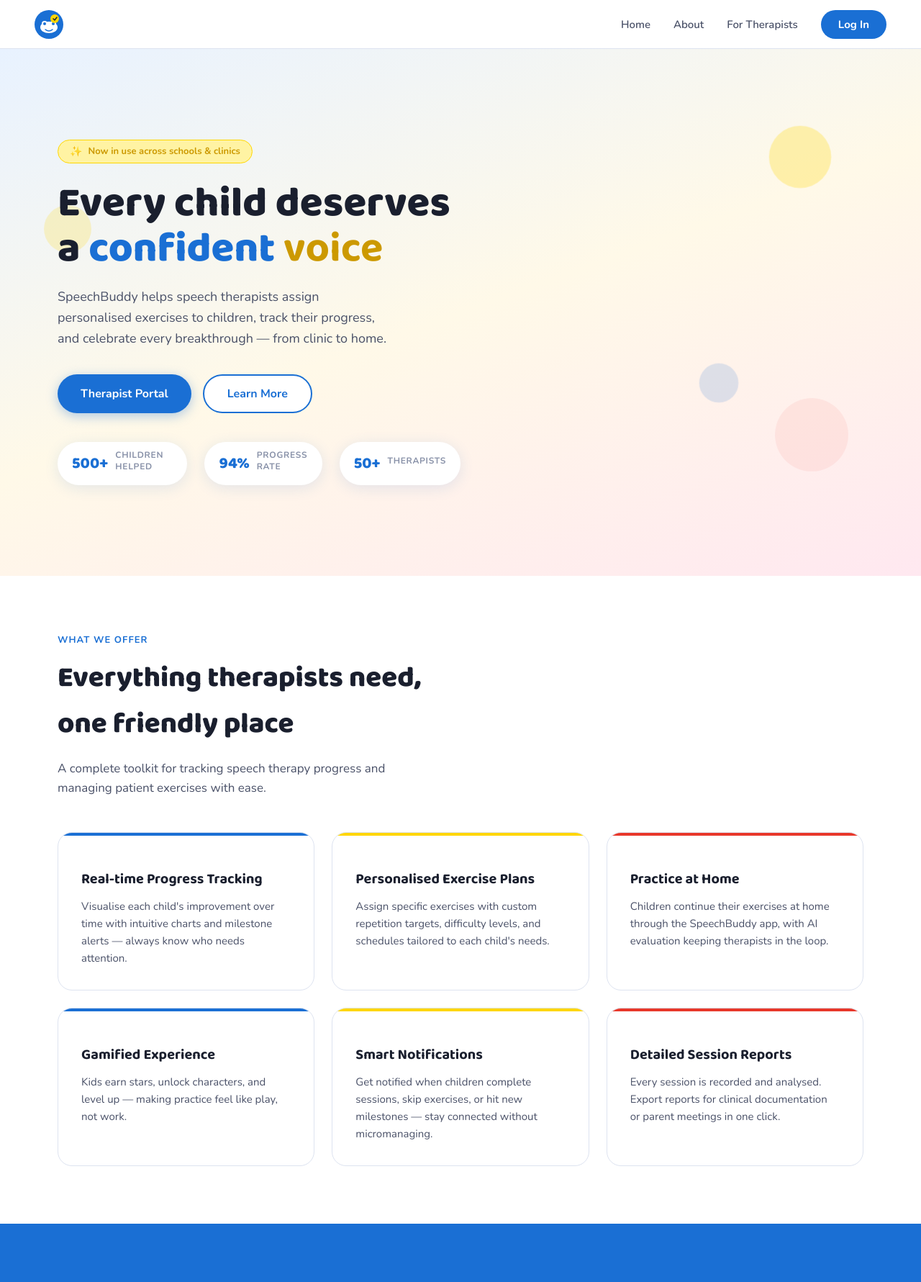
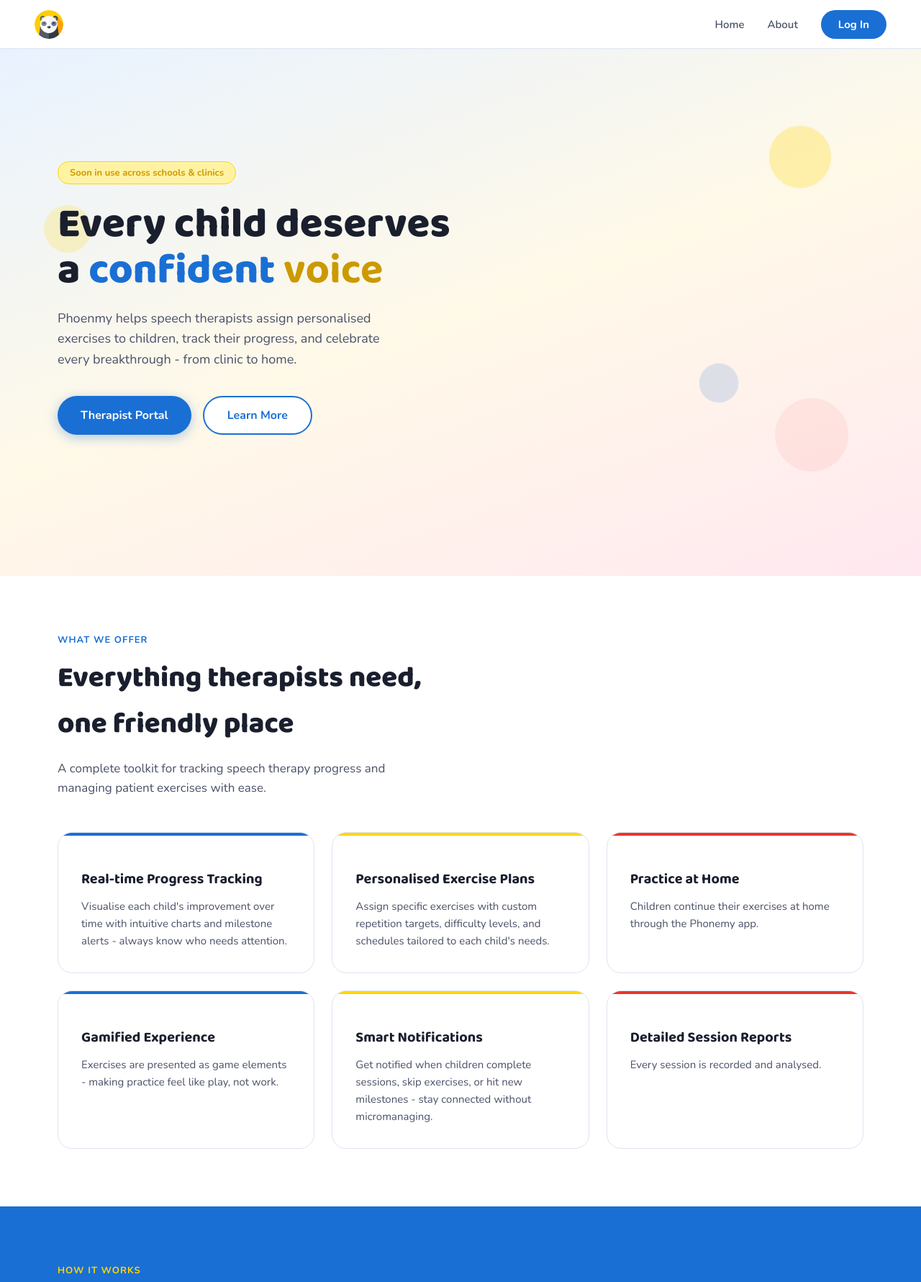
Before and after one commit to Ignat40/Bachelor-Thesis, a Django app: page / in a window 1280 px wide. Shown: the top 1781 px of the page at 72% size. Run offline with Django 5.2, Linux system fonts and the light colour scheme.

Commit message:
styling checks

```diff
--- a/DjangoClient/backend/static/css/style.css
+++ b/DjangoClient/backend/static/css/style.css
@@ -60,6 +60,9 @@ nav {
 .nav-logo-icon {
   width: 40px;
   height: 40px;
+  border-radius: 50%;
+  object-fit: cover;
+  display: block;
 }
 .nav-logo-text {
   font-family: var(--ff-display);
@@ -143,7 +146,7 @@ nav {
   margin-bottom: 24px;
 }
 .hero-badge::before {
-  content: "✨";
+
   font-size: 14px;
 }
 h1 {
--- a/DjangoClient/backend/static/js/script.js
+++ b/DjangoClient/backend/static/js/script.js
@@ -66,7 +66,7 @@ function overviewHTML() {
   return `
     <div class="dash-header">
       <div><h2>${greetingText()}, ${therapist}</h2><div class="welcome">${todayText()} · Here's how your patients are doing</div></div>
-      <button class="dash-btn" type="button" data-open-modal>Assign Exercise</button>
+
     </div>
       <div class="stats-row">
       <div class="stat-card s-blue"><div class="stat-label">Total Patients</div><div class="stat-value">${DASHBOARD_STATS.total_patients}</div><div class="stat-delta up">Tracked patients</div></div>
--- a/DjangoClient/backend/templates/base.html
+++ b/DjangoClient/backend/templates/base.html
@@ -11,29 +11,18 @@
       href="https://fonts.googleapis.com/css2?family=Nunito:wght@400;600;700;800;900&family=Baloo+2:wght@400;600;700;800&display=swap"
       rel="stylesheet"
     />
-    <link rel="stylesheet" href="{% static 'css/style.css' %}?v=4" />
+    <link rel="stylesheet" href="{% static 'css/style.css' %}?v=5" />
     {% block extra_head %}{% endblock %}
   </head>
   <body>
     <nav>
       <a class="nav-logo" href="{% url 'landing' %}" aria-label="SpeechBuddy home">
-        <svg class="nav-logo-icon" viewBox="0 0 40 40" fill="none" aria-hidden="true">
-          <circle cx="20" cy="20" r="20" fill="#1A6FD4" />
-          <ellipse cx="20" cy="24" rx="12" ry="8" fill="white" />
-          <circle cx="14" cy="19" r="4" fill="white" />
-          <circle cx="26" cy="19" r="4" fill="white" />
-          <circle cx="14" cy="19" r="2" fill="#1A6FD4" />
-          <circle cx="26" cy="19" r="2" fill="#1A6FD4" />
-          <path d="M15 27 Q20 31 25 27" stroke="#1A6FD4" stroke-width="1.5" fill="none" stroke-linecap="round" />
-          <circle cx="28" cy="12" r="6" fill="#FFD600" />
-          <path d="M26 12 L28 14 L31 10" stroke="#1A1F2E" stroke-width="1.5" fill="none" stroke-linecap="round" stroke-linejoin="round" />
-        </svg>
+        <img class="nav-logo-icon" src="{% static 'panda.png' %}" alt="" aria-hidden="true" />
         {% comment %} <span class="nav-logo-text">Speech<span>Buddy</span></span> {% endcomment %}
       </a>
       <div class="nav-links">
         <a class="nav-link" href="{% url 'landing' %}">Home</a>
         <a class="nav-link" href="{% url 'about' %}">About</a>
-        <a class="nav-link" href="{% url 'login' %}">For Therapists</a>
         {% if request.user.is_authenticated %}
           <a class="nav-cta" href="{% url 'dashboard' %}">Dashboard</a>
         {% else %}
--- a/DjangoClient/backend/website/templates/website/landing.html
+++ b/DjangoClient/backend/website/templates/website/landing.html
@@ -9,15 +9,15 @@
     <div class="bubble b3"></div>
     <div class="bubble b4"></div>
     <div class="hero-content">
-      <div class="hero-badge">Now in use across schools & clinics</div>
+      <div class="hero-badge">Soon in use across schools & clinics</div>
       <h1>Every child deserves a <em>confident</em> <strong>voice</strong></h1>
-      <p class="hero-sub">SpeechBuddy helps speech therapists assign personalised exercises to children, track their progress, and celebrate every breakthrough — from clinic to home.</p>
+      <p class="hero-sub">Phoenmy helps speech therapists assign personalised exercises to children, track their progress, and celebrate every breakthrough - from clinic to home.</p>
       <div class="hero-btns">
         <a class="btn-primary" href="{% url 'login' %}">Therapist Portal</a>
         <a class="btn-secondary" href="{% url 'about' %}">Learn More</a>
       </div>
       <div class="hero-stats">
-        <div class="stat-pill">
+        {% comment %} <div class="stat-pill">
           <span class="stat-num">500+</span>
           <span class="stat-label">Children helped</span>
         </div>
@@ -28,7 +28,7 @@
         <div class="stat-pill">
           <span class="stat-num">50+</span>
           <span class="stat-label">Therapists</span>
-        </div>
+        </div> {% endcomment %}
       </div>
     </div>
     <div class="hero-art">
@@ -68,7 +68,7 @@
           <!-- <circle cx="252" cy="270" r="18" fill="#4A9FFF"/> -->
           <!-- Star badge -->
           <!-- <circle cx="230" cy="135" r="28" fill="#FFD600"/> -->
-          <!-- <text x="230" y="141" text-anchor="middle" font-size="24" fill="#1A1F2E">⭐</text> -->
+
           <!-- Sound waves from mouth -->
           <!-- <path d="M210 185 Q225 178 210 172" stroke="#FFD600" stroke-width="3" fill="none" stroke-linecap="round" opacity=".8"/> -->
           <!-- <path d="M218 190 Q240 178 218 168" stroke="#FFD600" stroke-width="2.5" fill="none" stroke-linecap="round" opacity=".6"/> -->
@@ -90,7 +90,7 @@
       <div class="feat-card blue">
         <span class="feat-icon"></span>
         <h3>Real-time Progress Tracking</h3>
-        <p>Visualise each child's improvement over time with intuitive charts and milestone alerts — always know who needs attention.</p>
+        <p>Visualise each child's improvement over time with intuitive charts and milestone alerts - always know who needs attention.</p>
       </div>
       <div class="feat-card yellow">
         <span class="feat-icon"></span>
@@ -100,22 +100,22 @@
       <div class="feat-card red">
         <span class="feat-icon"></span>
         <h3>Practice at Home</h3>
-        <p>Children continue their exercises at home through the SpeechBuddy app, with AI evaluation keeping therapists in the loop.</p>
+        <p>Children continue their exercises at home through the Phonemy app.</p>
       </div>
       <div class="feat-card blue">
         <span class="feat-icon"></span>
         <h3>Gamified Experience</h3>
-        <p>Kids earn stars, unlock characters, and level up — making practice feel like play, not work.</p>
+        <p>Exercises are presented as game elements - making practice feel like play, not work.</p>
       </div>
       <div class="feat-card yellow">
         <span class="feat-icon"></span>
         <h3>Smart Notifications</h3>
-        <p>Get notified when children complete sessions, skip exercises, or hit new milestones — stay connected without micromanaging.</p>
+        <p>Get notified when children complete sessions, skip exercises, or hit new milestones - stay connected without micromanaging.</p>
       </div>
       <div class="feat-card red">
         <span class="feat-icon"></span>
         <h3>Detailed Session Reports</h3>
-        <p>Every session is recorded and analysed. Export reports for clinical documentation or parent meetings in one click.</p>
+        <p>Every session is recorded and analysed. </p>
       </div>
     </div>
   </section>
@@ -144,7 +144,7 @@
       <div class="step">
         <div class="step-num">4</div>
         <h3>Celebrate wins</h3>
-        <p>Kids receive stars and rewards. Therapists see measurable improvement. Everyone succeeds together.</p>
+        <p>Therapists see measurable improvement. Everyone succeeds together.</p>
       </div>
     </div>
   </section>
@@ -161,7 +161,7 @@
       {% comment %} <div class="logo-text">Speech<span>Buddy</span></div> {% endcomment %}
       <p style="margin-top:8px;font-size:13px;">BSc Software Engineering Thesis Project, 2026</p>
     </div>
-    <p>Built with 💙 to help every child find their voice</p>
+    <p>Built to help every child find their voice</p>
   </footer>
 </div>
 {% endblock %}
```
Also changed, not shown: DjangoClient/backend/website/templates/website/about.html (+7 -7 lines), DjangoClient/backend/static/panda.png (added).
